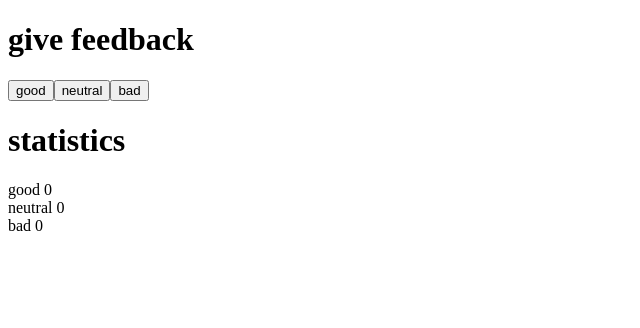
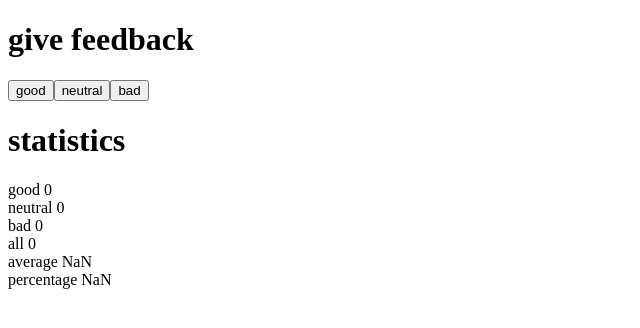
Before and after one commit to wonjongbot/FullstackOpen, a React (Create React App) app in the folder part1/unicafe/: page / in a window 1280 px wide. Shown: the top 328 px of the page, without its empty margins (0-640 px from the left). Built offline with nearby package versions, Linux system fonts and the light colour scheme.

Commit message:
unicafe step 2

```diff
--- a/part1/unicafe/src/App.js
+++ b/part1/unicafe/src/App.js
@@ -1,6 +1,11 @@
-import React, { useState } from 'react'
+import React, { useState } from "react";
 
-const Display = (props) => <div> {props.text} {props.value}</div>;
+const Display = (props) => (
+  <div>
+    {" "}
+    {props.text} {props.value}
+  </div>
+);
 
 const Button = (props) => (
   <button onClick={props.handleClick}>{props.text}</button>
@@ -8,9 +13,9 @@ const Button = (props) => (
 
 const App = () => {
   // save clicks of each button to its own state
-  const [good, setGood] = useState(0)
-  const [neutral, setNeutral] = useState(0)
-  const [bad, setBad] = useState(0)
+  const [good, setGood] = useState(0);
+  const [neutral, setNeutral] = useState(0);
+  const [bad, setBad] = useState(0);
 
   const setGoodValue = (newGoodValue) => {
     setGood(newGoodValue);
@@ -21,6 +26,11 @@ const App = () => {
   const setBadValue = (newBadValue) => {
     setBad(newBadValue);
   };
+  const total = good + neutral + bad;
+  const score = good - bad;
+  const average = score / total;
+  const percentage = (good / total) * 100;
+
   return (
     <div>
       <h1>give feedback</h1>
@@ -28,11 +38,14 @@ const App = () => {
       <Button handleClick={() => setNeutValue(neutral + 1)} text="neutral" />
       <Button handleClick={() => setBadValue(bad + 1)} text="bad" />
       <h1>statistics</h1>
-      <Display value={good} text={"good"}/>
-      <Display value={neutral} text={"neutral"}/>
-      <Display value={bad} text={"bad"}/>
+      <Display value={good} text={"good"} />
+      <Display value={neutral} text={"neutral"} />
+      <Display value={bad} text={"bad"} />
+      <Display value={total} text={"all"} />
+      <Display value={average} text={"average"} />
+      <Display value={percentage} text={"percentage"} />
     </div>
   );
-}
+};
 
-export default App
+export default App;
```
